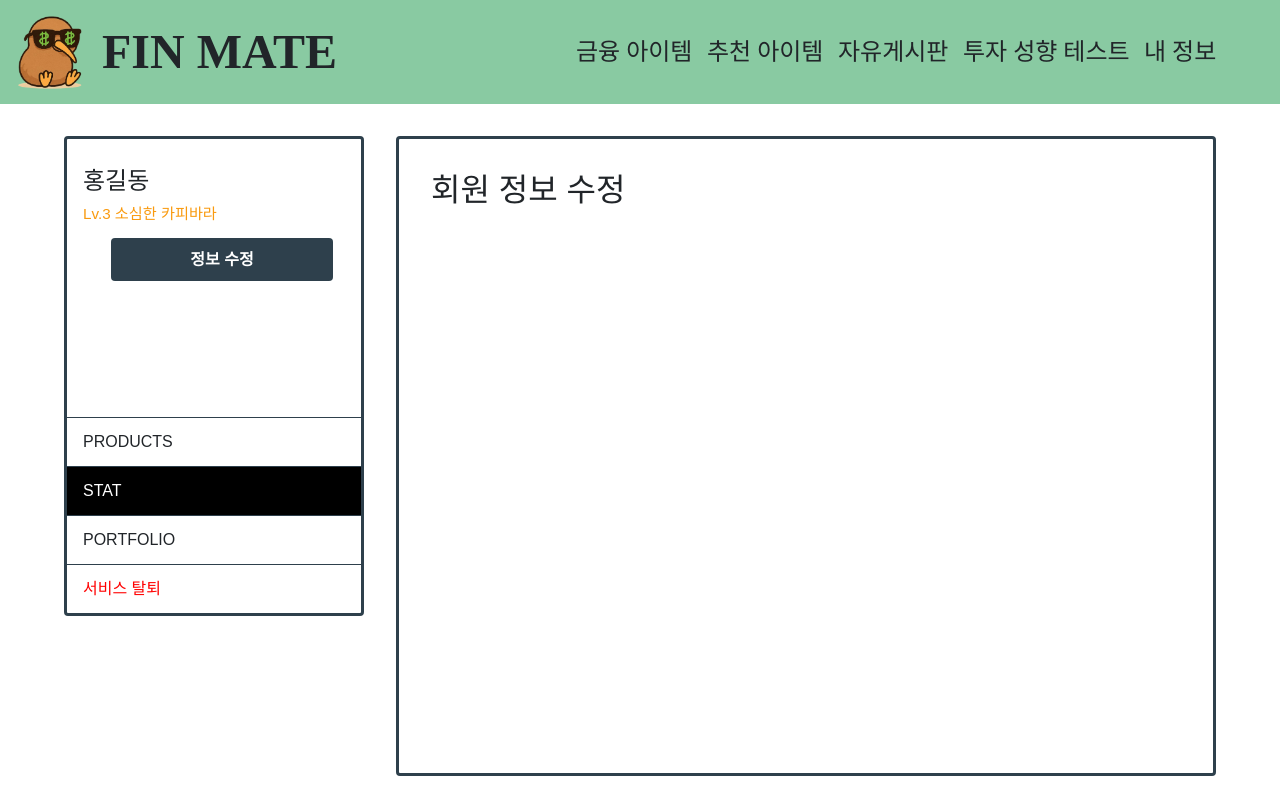
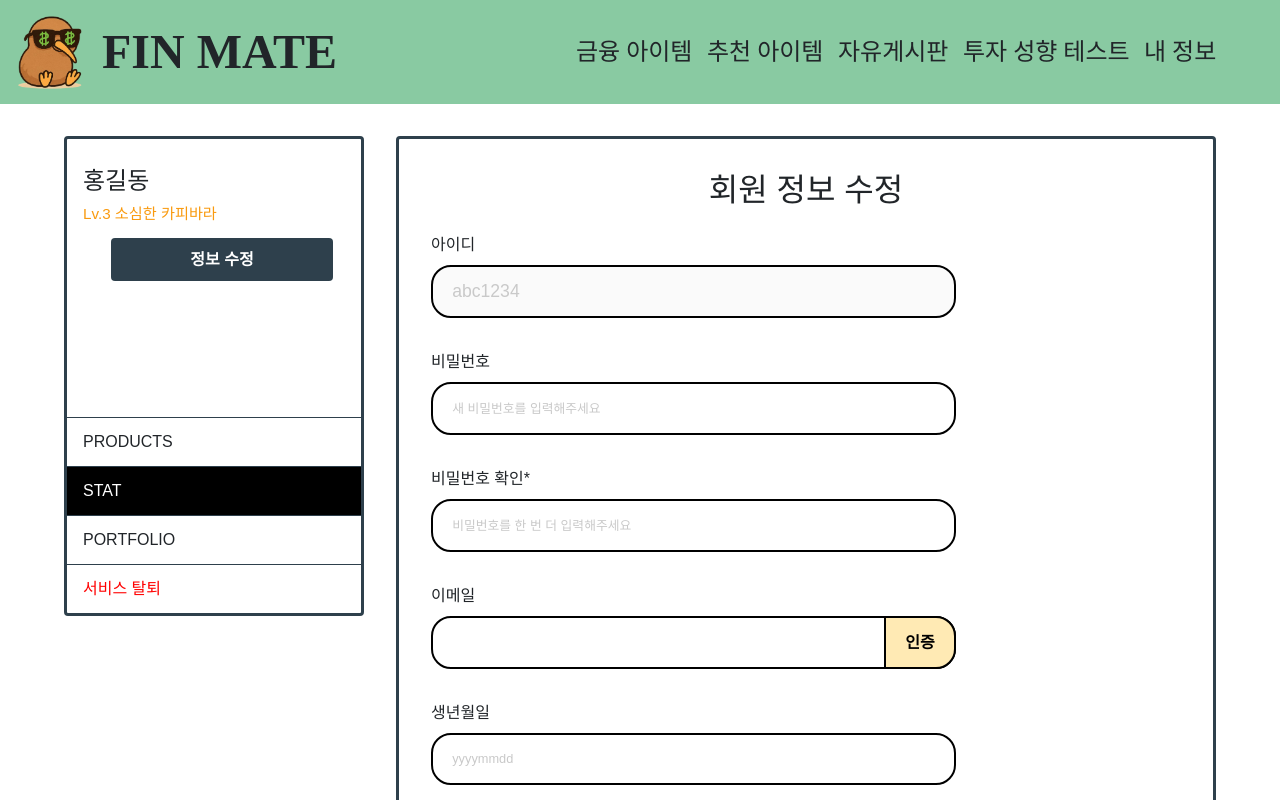
Before and after one commit to KB-technologia/FinMate_FE, a Vue app in the folder FinMate/: page /my-info in a window 1280 px wide. Built offline with nearby package versions, Linux system fonts and the light colour scheme; a web font is replaced by a local one.

Commit message:
✨ 회원 정보 수정 폼 UI 및 스타일 구현

```diff
--- /dev/null
+++ b/FinMate/src/components/info/UserInfoForm.vue
@@ -0,0 +1,170 @@
+<script setup>
+import { ref, computed } from "vue";
+
+const password = ref("");
+const passwordCheck = ref("");
+const email = ref("");
+const birthdate = ref("");
+
+const isDirty = computed(() => {
+  return (
+    password.value !== "" ||
+    passwordCheck.value !== "" ||
+    email.value !== "" ||
+    birthdate.value !== ""
+  );
+});
+</script>
+
+<template>
+  <form class="user-info-form">
+    <div class="form-group">
+      <label>아이디</label>
+      <input type="text" value="abc1234" disabled class="readonly-input" />
+    </div>
+
+    <div class="form-group">
+      <label>비밀번호</label>
+      <input
+        type="password"
+        placeholder="새 비밀번호를 입력해주세요"
+        v-model="password"
+      />
+    </div>
+
+    <div class="form-group">
+      <label>비밀번호 확인*</label>
+      <input
+        type="password"
+        placeholder="비밀번호를 한 번 더 입력해주세요"
+        v-model="passwordCheck"
+      />
+    </div>
+
+    <div class="form-group">
+      <label>이메일</label>
+      <div class="email-group">
+        <input type="email" v-model="email" />
+        <button type="button" class="verify-btn">인증</button>
+      </div>
+    </div>
+
+    <div class="form-group">
+      <label>생년월일</label>
+      <input type="text" placeholder="yyyymmdd" v-model="birthdate" />
+    </div>
+
+    <div class="btn-group">
+      <button
+        type="submit"
+        class="submit"
+        :class="{ inactive: !isDirty }"
+        :disabled="!isDirty"
+      >
+        변경사항 저장
+      </button>
+    </div>
+  </form>
+</template>
+
+<style scoped>
+.user-info-form {
+  display: flex;
+  flex-direction: column;
+  gap: 2rem;
+  font-family: var(--font-tmon);
+}
+
+.form-group {
+  display: flex;
+  flex-direction: column;
+  width: 70%;
+}
+
+.form-group label {
+  margin-bottom: 0.5rem;
+}
+
+input,
+.email-group input {
+  height: 3.3rem;
+  padding: 0 1rem 0 1.2rem;
+  border: 2px solid var(--color-black);
+  border-radius: 20px;
+  font-family: var(--font-tmon);
+  font-size: 0.8rem;
+  color: var(--color-black);
+  width: 100%;
+}
+
+input::placeholder,
+.email-group input::placeholder {
+  color: var(--color-light-gray);
+}
+
+input:focus,
+.email-group input:focus {
+  outline: none;
+  border-color: var(--color-orange);
+}
+
+.readonly-input {
+  font-size: 1.1rem;
+  color: var(--color-light-gray);
+}
+
+.email-group {
+  position: relative;
+  width: 100%;
+  margin-top: 0;
+}
+
+.email-group input {
+  padding-right: 6rem;
+}
+
+.verify-btn {
+  position: absolute;
+  top: 0;
+  right: 0;
+  height: 100%;
+  padding: 0 1.2rem;
+  background-color: var(--color-primary-yellow);
+  border: 2px solid black;
+  border-left: 2px solid black;
+  border-top-left-radius: 0;
+  border-bottom-left-radius: 0;
+  border-top-right-radius: 20px;
+  border-bottom-right-radius: 20px;
+  font-family: "Inter", sans-serif;
+  font-weight: bold;
+  cursor: pointer;
+}
+
+.btn-group {
+  display: flex;
+  justify-content: flex-end;
+  gap: 0.5rem;
+  margin-top: auto;
+}
+
+.submit {
+  background-color: var(--color-primary-green);
+  border: none;
+  padding: 0.8rem 2.5rem;
+  border-radius: 10px;
+  cursor: pointer;
+
+  box-shadow: 0 4px 6px rgba(0, 0, 0, 0.2);
+  transition: box-shadow 0.2s ease;
+}
+
+.submit:hover {
+  box-shadow: 0 6px 10px rgba(0, 0, 0, 0.25);
+}
+
+.submit.inactive {
+  background-color: #cfcfcf;
+  cursor: not-allowed;
+}
+</style>
--- a/FinMate/src/styles/colors.css
+++ b/FinMate/src/styles/colors.css
@@ -15,6 +15,7 @@
   --color-main-button: #eaddbb;
   --color-dark-gray: #636362;
   --color-light-blue: #a4c8e1;
+  --color-light-gray: #c9c9c9;
 
   /* 설문 결과용 색상 */
   --color-survey-blue: #002bff;
--- a/FinMate/src/views/info/MyInfoView.vue
+++ b/FinMate/src/views/info/MyInfoView.vue
@@ -2,6 +2,7 @@
 import Sidebar from "@/components/info/Sidebar.vue";
 import TopNavigationBar from "@/components/allshared/TopNavigationBar.vue";
 import RightPanel from "@/components/info/RightPanel.vue";
+import UserInfoForm from "@/components/info/UserInfoForm.vue";
 </script>
 
 <template>
@@ -9,8 +10,10 @@ import RightPanel from "@/components/info/RightPanel.vue";
   <div class="mypage-container">
     <Sidebar />
     <RightPanel>
-      <h2>회원 정보 수정</h2>
-      <!-- TODO: UserInfoForm 추가 -->
+      <div class="panel-inner">
+        <h2 class="title">회원 정보 수정</h2>
+        <UserInfoForm />
+      </div>
     </RightPanel>
   </div>
 </template>
@@ -22,4 +25,14 @@ import RightPanel from "@/components/info/RightPanel.vue";
   padding: 2rem 4rem;
   align-items: flex-start;
 }
+
+.panel-inner {
+  display: flex;
+  flex-direction: column;
+}
+
+.title {
+  text-align: center;
+  margin-bottom: 1.5rem;
+}
 </style>
```
